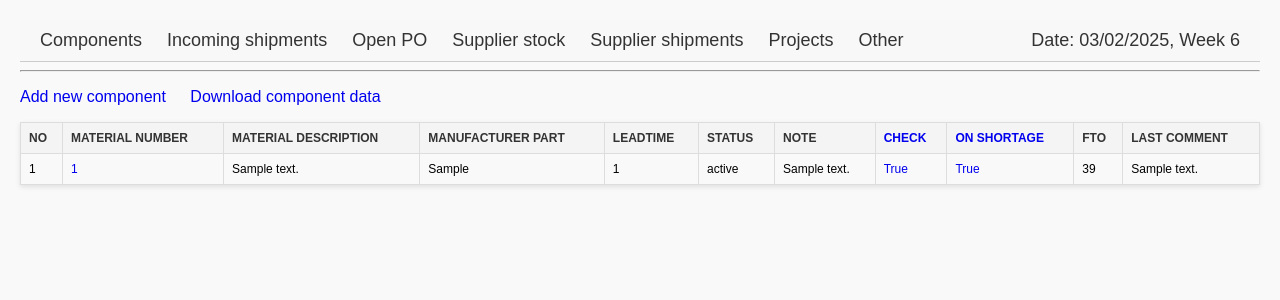
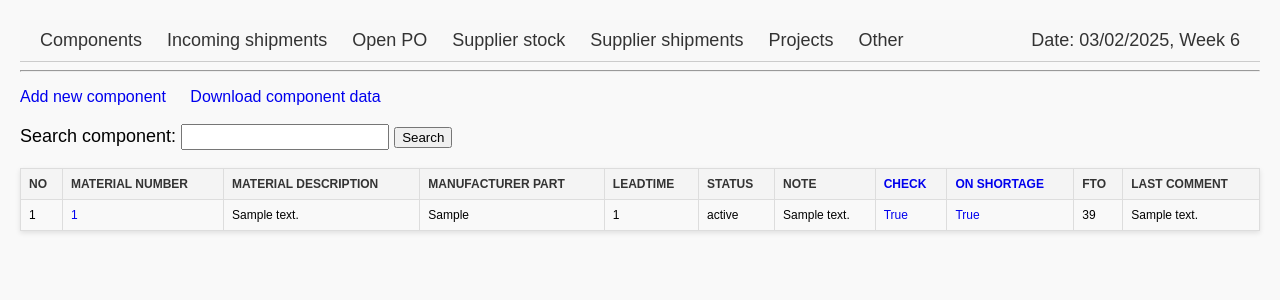
Before and after one commit to johnny-sky91/ComponentGuide, a Flask app: page /all_components/1 in a window 1280 px wide. Shown: the top 300 px of the page. Run offline with Flask 3, Linux system fonts and the light colour scheme; tables that the repository leaves empty hold one stand-in row (values such as "Sample post"); some libraries are stand-ins or nearby versions.

Commit message:
added component search

```diff
--- a/app/forms.py
+++ b/app/forms.py
@@ -101,3 +101,8 @@ class AddComponentComment(FlaskForm):
         validators=[DataRequired(message="New comment can't be empty")],
     )
     submit = SubmitField("Add comment")
+
+
+class SearchComponent(FlaskForm):
+    component = StringField("Search component", validators=[DataRequired()])
+    submit_search = SubmitField("Search")
--- a/app/routes.py
+++ b/app/routes.py
@@ -30,6 +30,7 @@ from app.forms import (
     UpdateComponentStatus,
     UpdateComponentStock,
     UpdateComponentOrders,
+    SearchComponent,
 )
 from app.other_functions.data_preparation import (
     prepare_open_po,
@@ -57,6 +58,15 @@ def all_components(what_view):
     if what_view.lower() in query_mapping:
         query_filters = query_mapping[what_view.lower()]
         components_query = components_query.filter_by(**query_filters)
+
+    form_search = SearchComponent()
+
+    if form_search.submit_search.data and form_search.validate():
+        to_search = form_search.component.data
+        components_query = components_query.filter(
+            Component.material_number.like(f"%{to_search}%")
+            | Component.manufacturer_part.like(f"%{to_search}%")
+        )
 
     components = components_query.order_by(Component.id.asc()).all()
 
@@ -94,6 +104,7 @@ def all_components(what_view):
         components=components,
         comments=comments,
         total_fto=total_fto,
+        form_search=form_search,
     )
 
 
@@ -559,7 +570,7 @@ def update_component_note(id):
     if form.validate_on_submit():
         component.note = form.note.data
         db.session.commit()
-        return redirect(request.referrer)
+        return redirect(url_for("component_view", id=id))
     return render_template(
         f"update/update_note.html",
         title=f"{component.material_number}",
--- a/app/templates/all_components.html
+++ b/app/templates/all_components.html
@@ -3,6 +3,17 @@
 <body>
     <a href="/all_components/add_new_component" style="margin-right: 20px;">Add new component</a>
     <a href="/all_components/download_data">Download component data</a>
+    <form action="" method="post" novalidate>
+        {{form_search.hidden_tag()}}
+        <p style="font-size:18px">
+          {{ form_search.component.label }}:
+          {{ form_search.component(style='height: 20px; width:200px') }}
+          {{ form_search.submit_search() }}
+          {% for error in form_search.component.errors %}
+          <span style="color: red;">{{ error }}</span>
+          {% endfor %}<br>
+        </p>
+      </form>
     <table>
         <thead>
             <tr>
```
